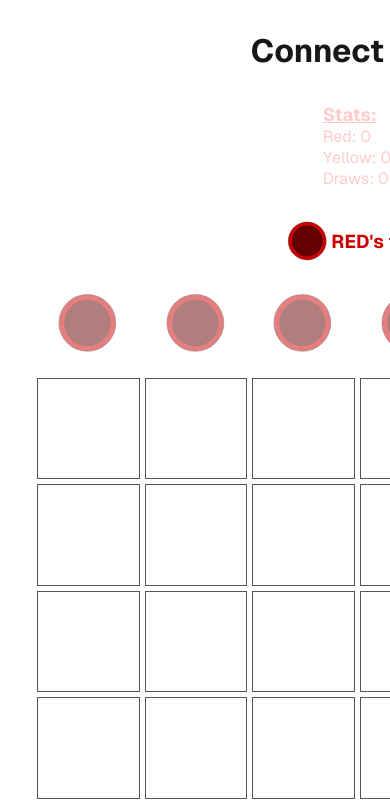
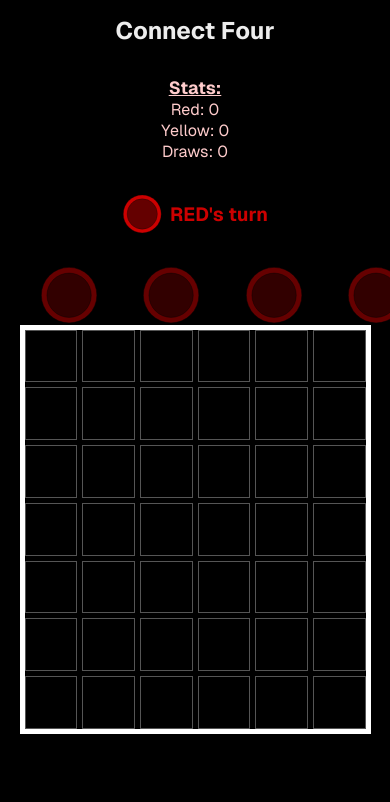
Before and after one commit to jesshmusic/connect-four, a Next.js app: page / in a window 390 px wide. Shown: the top 802 px of the page. Built offline with nearby package versions, Linux system fonts and the light colour scheme.

Commit message:
feat: makes the game responsive

```diff
--- a/src/app/globals.css
+++ b/src/app/globals.css
@@ -1,6 +1,6 @@
 :root {
-  --background: #ffffff;
-  --foreground: #171717;
+  --background: #000000;
+  --foreground: #ededed;
 }
 
 @media (prefers-color-scheme: dark) {
--- a/src/app/page.tsx
+++ b/src/app/page.tsx
@@ -4,7 +4,7 @@ import Image from "next/image";
 import styles from "./page.module.css";
 import GameBoard from '@/components/GameBoard';
 import PlayerToken, {PlayerColor} from '@/components/PlayerToken';
-import {useState} from 'react';
+import {useEffect, useState} from 'react';
 import {GameState, loadWinStats, WinStats} from '@/utils/connectFour';
 
 const DEFAULT_GAME_STATE = {
@@ -16,50 +16,91 @@ const DEFAULT_GAME_STATE = {
 
 export default function Home() {
   const [gameState, setGameState] = useState<GameState>(DEFAULT_GAME_STATE);
-  const [winStats, setWinStats] = useState<WinStats>(loadWinStats());
+  const [winStats, setWinStats] = useState<WinStats>({
+    redWins: 0,
+    yellowWins: 0,
+    draws: 0
+  });
+
+  useEffect(() => {
+    setWinStats(loadWinStats());
+  }, []);
 
   return (
-    <div className={styles.page}>
-      <main className={styles.main}>
-        <h1>Connect Four</h1>
-        <div style={{ color: '#fcc'}}>
-          <p><strong style={{fontSize: '18px', textDecoration: 'underline'}}>Stats:</strong></p>
+    <div
+      className={styles.page}
+      style={{
+        width: '100%',
+        minHeight: '100svh',
+        padding: '1rem',
+        boxSizing: 'border-box',
+        backgroundColor: 'black',
+        color: '#ededed',
+        display: 'flex',
+        flexDirection: 'column',
+        alignItems: 'center',
+      }}
+    >
+      <main
+        className={styles.main}
+        style={{
+          display: 'flex',
+          flexDirection: 'column',
+          alignItems: 'center',
+          gap: '2rem',
+          width: '100%',
+          maxWidth: 'min(90vw, 700px)',
+        }}
+      >
+        <h1 style={{ fontSize: 'clamp(1.5rem, 5vw, 3rem)' }}>Connect Four</h1>
+
+        <div style={{ textAlign: 'center', color: '#fcc' }}>
+          <p><strong style={{ fontSize: '1.1rem', textDecoration: 'underline' }}>Stats:</strong></p>
           <p>Red: {winStats.redWins}</p>
           <p>Yellow: {winStats.yellowWins}</p>
           <p>Draws: {winStats.draws}</p>
         </div>
+
         <h3
           style={{
             alignItems: 'center',
             color: `${gameState.currentPlayer === PlayerColor.RED ? '#cc0000' : '#fdb300'}`,
             display: 'flex',
             flexDirection: 'row',
+            fontSize: '1.2rem',
+            gap: '0.5rem',
+            justifyContent: 'center'
           }}
         >
-          <PlayerToken player={gameState.currentPlayer} size={40} />&nbsp;{gameState.statusMessage}
+          <PlayerToken player={gameState.currentPlayer} size={40} />
+          {gameState.statusMessage}
         </h3>
-        {
-          (gameState.hasWinner || gameState.statusMessage === 'Draw!') && (<p>
+
+        {(gameState.hasWinner || gameState.statusMessage === 'Draw!') && (
           <button
-              onClick={() => setGameState({
+            onClick={() =>
+              setGameState({
                 ...DEFAULT_GAME_STATE,
                 shouldReset: true,
-              })}
+              })
+            }
             style={{
               border: '2px solid #cc0000',
               borderRadius: '5px',
               cursor: 'pointer',
-                fontSize: '20px',
+              fontSize: '1.1rem',
               height: '50px',
               textAlign: 'center',
               width: '100px',
+              background: 'transparent',
+              color: 'white',
             }}
           >
             Reset
           </button>
-          </p>)
-        }
-        <div>
+        )}
+
+        <div style={{ width: '100%' }}>
           <GameBoard
             gameState={gameState}
             setGameState={setGameState}
@@ -68,22 +109,34 @@ export default function Home() {
           />
         </div>
       </main>
-      <footer className={styles.footer}>
+
+      <footer
+        className={styles.footer}
+        style={{
+          marginTop: 'auto',
+          padding: '1rem',
+          display: 'flex',
+          justifyContent: 'center',
+          fontSize: '0.9rem',
+        }}
+      >
         <a
           href="https://www.existentialmusic.com/portfolio"
           target="_blank"
           rel="noopener noreferrer"
+          style={{ color: '#ededed', display: 'flex', alignItems: 'center', gap: '0.5rem' }}
         >
           <Image
             aria-hidden
             src="/Token.svg"
             alt="Token icon"
-            width={50}
-            height={50}
+            width={30}
+            height={30}
           />
           &copy; 2025 Jess Hendricks
         </a>
       </footer>
     </div>
   );
+
 }
--- a/src/components/DropButton.tsx
+++ b/src/components/DropButton.tsx
@@ -14,10 +14,10 @@ const DropButton = ({ onClick, columnNumber, currentPlayer }:{
         border: 'none',
         cursor: 'pointer',
         fontSize: '20px',
-        height: '60px',
         position: 'relative',
         textAlign: 'center',
-        width: '100px',
+        width: '100%',
+        aspectRatio: '10 / 6',
       }}
       className="drop-button"
     >
@@ -42,7 +42,7 @@ const DropButton = ({ onClick, columnNumber, currentPlayer }:{
         }
       `}</style>
       <div style={{position: 'relative', width: '100%', height: '100%'}}>
-        <PlayerToken player={currentPlayer} size={60} opacity={0.5} />
+        <PlayerToken player={currentPlayer} size="100%" opacity={0.5} />
         <span className="drop-text">Drop</span>
       </div>
     </button>
--- a/src/components/GameBoard.tsx
+++ b/src/components/GameBoard.tsx
@@ -120,12 +120,12 @@ const GameBoard = ({
       {(!gameState.hasWinner && gameState.statusMessage !== 'Draw!') && (
         <div style={{
           display: 'grid',
+          gridTemplateColumns: 'repeat(6, 1fr)',
+          aspectRatio: '6 / 1', // 6 buttons side-by-side
+          width: '100%',
+          maxWidth: '90vw',
           gap: '5px',
-          gridTemplateColumns: 'repeat(6, 1fr)',
-          gridTemplateRows: '60px',
-          height: '80px',
-          padding: '0 5px',
-          width: '650px',
+          margin: '0 auto',
         }} >
           {[0, 1, 2, 3, 4, 5].map((col) => (
             <DropButton
@@ -142,8 +142,9 @@ const GameBoard = ({
         gridTemplateRows: 'repeat(7, 1fr)',
         gap: '5px',
         border: '5px solid white',
-        width: '650px',
-        height: '750px'
+        width: '100%',
+        maxWidth: '90vw',
+        aspectRatio: '6 / 7',
       }} >
         {board.map((row, rowIndex) => (
           row.map((cell, cellIndex) => {
@@ -155,7 +156,7 @@ const GameBoard = ({
                 justifyContent: 'center',
                 alignItems: 'center',
               }}>
-                {cellState && <PlayerToken player={cellState} />}
+                {cellState && <PlayerToken player={cellState} size={'100%'} />}
               </div>
             )
             }
--- a/src/components/PlayerToken.tsx
+++ b/src/components/PlayerToken.tsx
@@ -10,7 +10,7 @@ export enum PlayerColor {
 interface PlayerTokenProps {
   player: PlayerColor;
   opacity?: number;
-  size?: number;
+  size?: number | string;
 }
 
 /**
@@ -25,8 +25,8 @@ const PlayerToken = ({player, opacity=1.0, size=100}: PlayerTokenProps) => {
   const playerColor2 = player === 'yellow' ? '#5d4505' : '#640000';
   return (
     <svg
-      width={`${size}px`}
-      height={`${size}px`}
+      width={typeof size === 'number' ? `${size}px` : size}
+      height={typeof size === 'number' ? `${size}px` : size}
       opacity={opacity}
       viewBox="0 0 256 256">
     <circle
```
Lines whose indentation alone changed are shown as unchanged.
